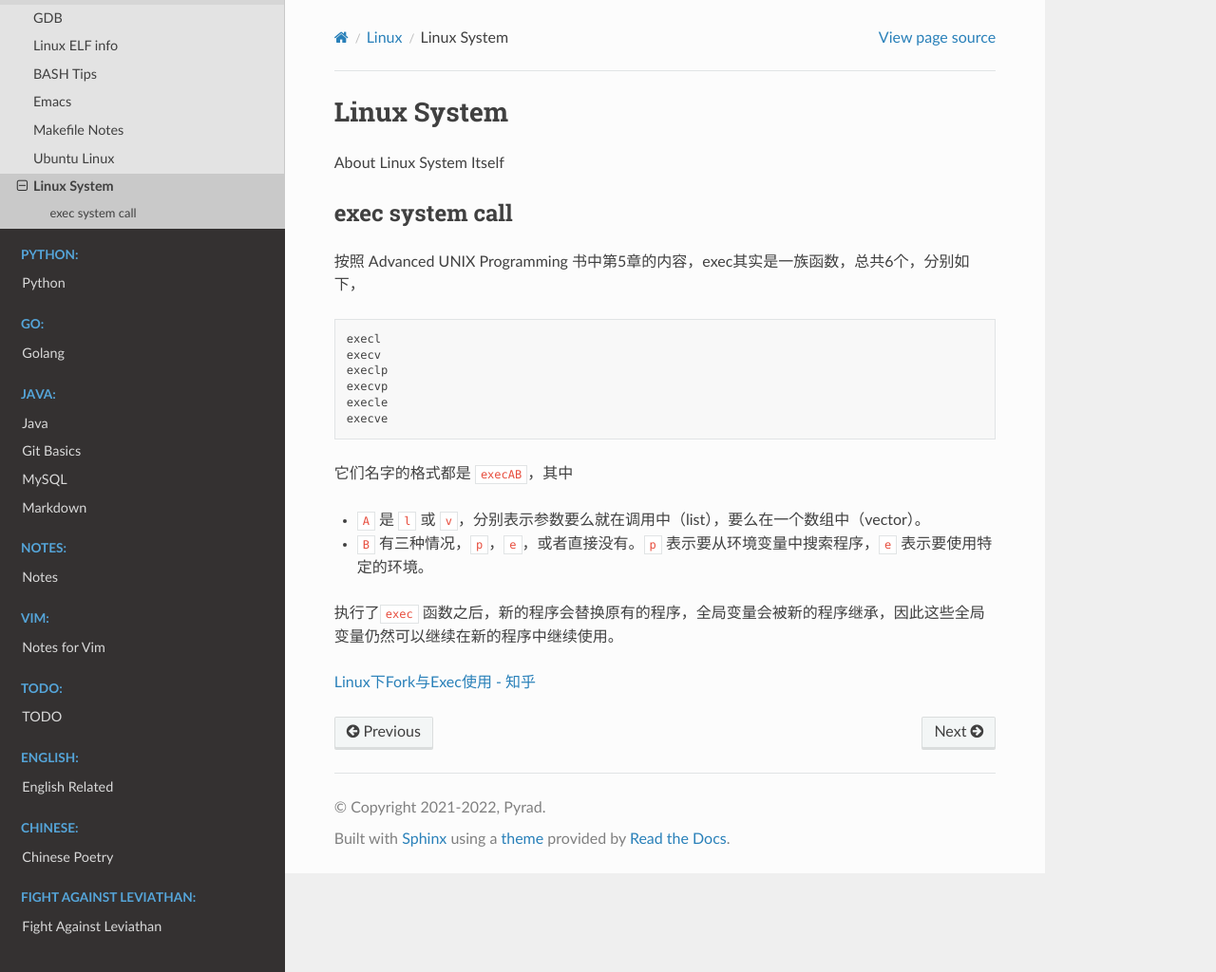
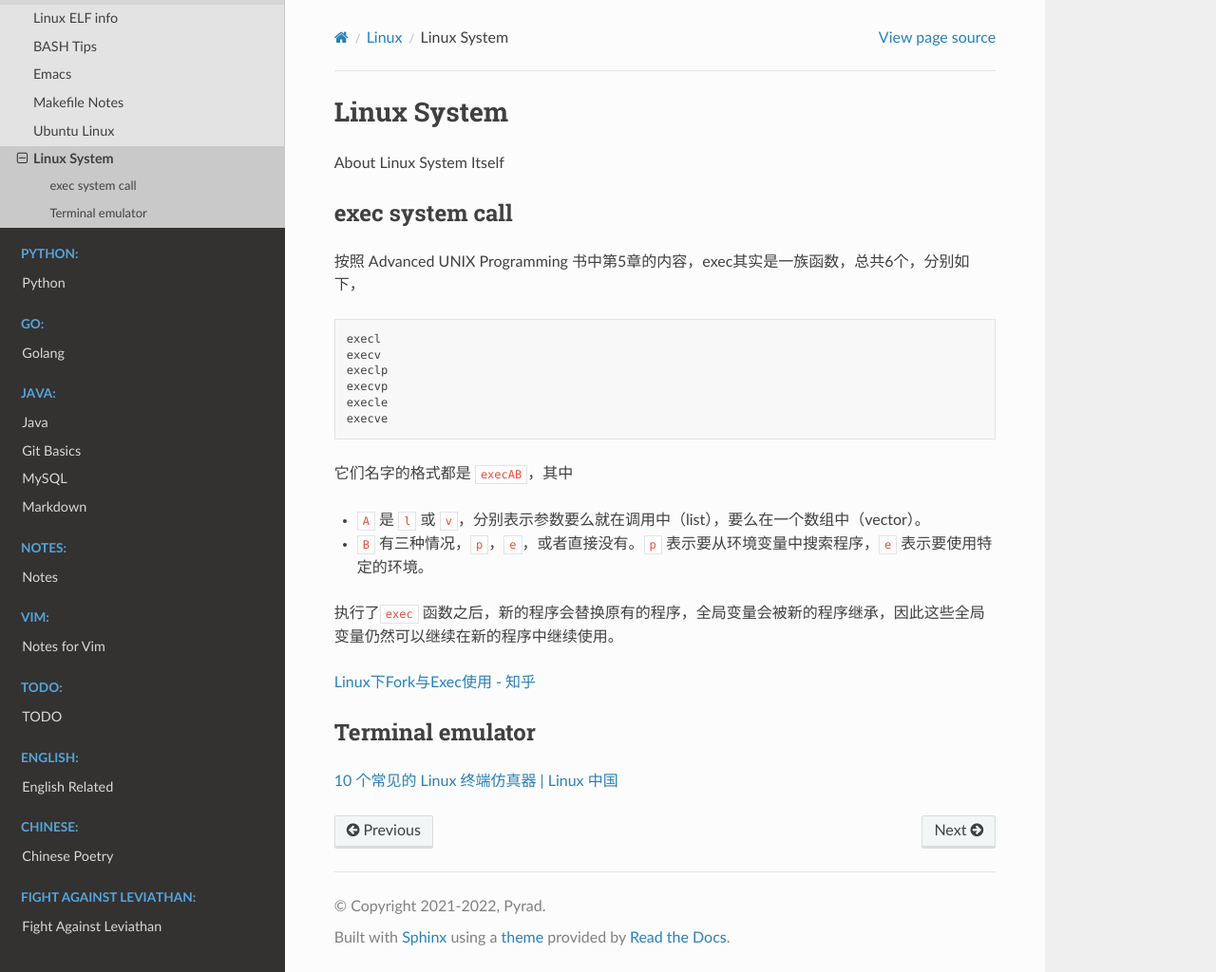
Before and after one commit to Pyrad/pyradnotes, a Sphinx documentation site: the page built from source/Linux/linuxSystem.md, in a window 1280 px wide and 1024 px high. Shown: the whole window at 95% size. Built offline with Sphinx 7.4.7 and the Read the Docs theme 3.1.0, drawn with Linux system fonts in a browser that asks for light colours; pages that are not in the unit, such as notebooks, are missing from menus.

Commit message:
Linux 10 terminal emulators

```diff
--- a/source/Linux/linuxSystem.md
+++ b/source/Linux/linuxSystem.md
@@ -35,3 +35,8 @@ execve
 
 
 [Linux下Fork与Exec使用 - 知乎](https://zhuanlan.zhihu.com/p/659902392)
+
+
+## Terminal emulator
+
+[10 个常见的 Linux 终端仿真器 | Linux 中国](https://zhuanlan.zhihu.com/p/358691410)
```
